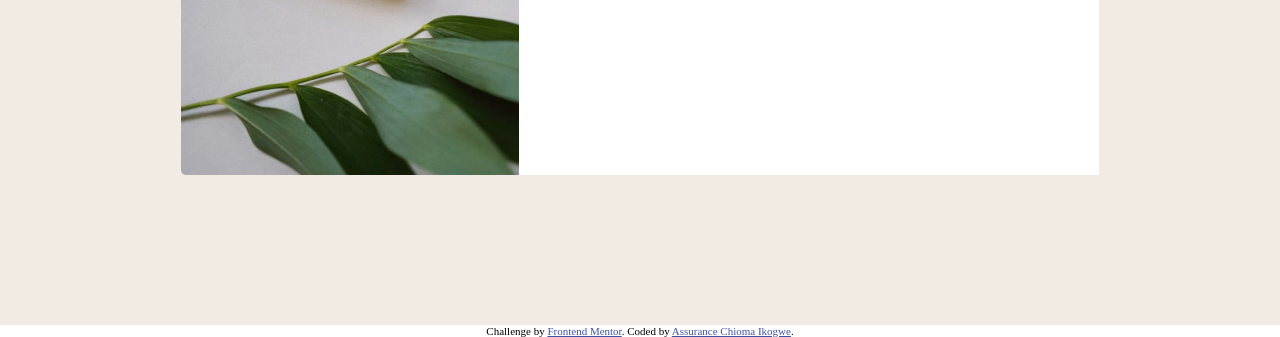
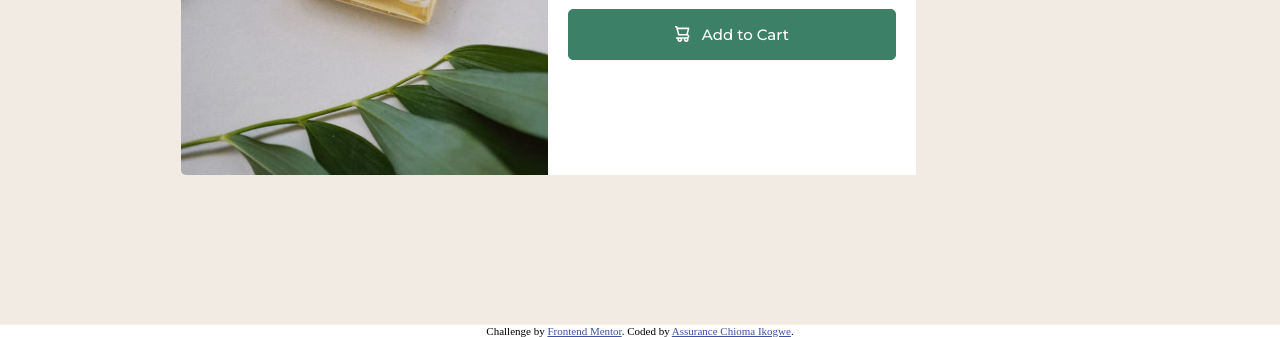
Before and after one commit to Aik-202/aik-product-preview-card-component, a plain HTML site: page index.html in a window 1280 px wide. Shown: the part 475-812 px from the top of the page. Drawn offline with Linux system fonts and the light colour scheme.

Commit message:
I am still styling for desktop

```diff
--- a/styles/aikstyles.css
+++ b/styles/aikstyles.css
@@ -111,10 +111,14 @@
     }
 
     #image_product {
-        width: 60%;
+        width: 40%;
         height: 500px;
         border-top-left-radius: 5px;
         border-top-right-radius: 0px;
         border-bottom-left-radius: 5px;
     }
+
+    .cont1 {
+        max-width: 40%;
+    }
 }
```
